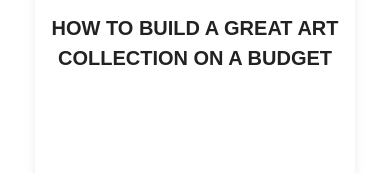
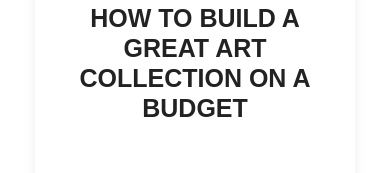
Before and after one commit to shasunal/byronshipmon, a plain HTML site: page articles-identity-and-art.html in a window 390 px wide. Shown: the part 393-566 px from the top of the page. Drawn offline with nearby package versions, Linux system fonts and the light colour scheme; a script that the page names is missing.

Commit message:
Update by-ron-shipmon.webflow.css

```diff
--- a/css/by-ron-shipmon.webflow.css
+++ b/css/by-ron-shipmon.webflow.css
@@ -463,13 +463,14 @@
   .article-title {
     margin-top: 16px;
     min-height: unset;
-    font-size: 20px;
+    font-size: 25px;
+    padding-bottom: 0;
   }
   .articles-grid {
     display: flex;
     flex-direction: column;
     align-items: center;
-    padding: 20px;
+    padding: 10px;
     gap: 20px;
   }
   .article-card {
```
